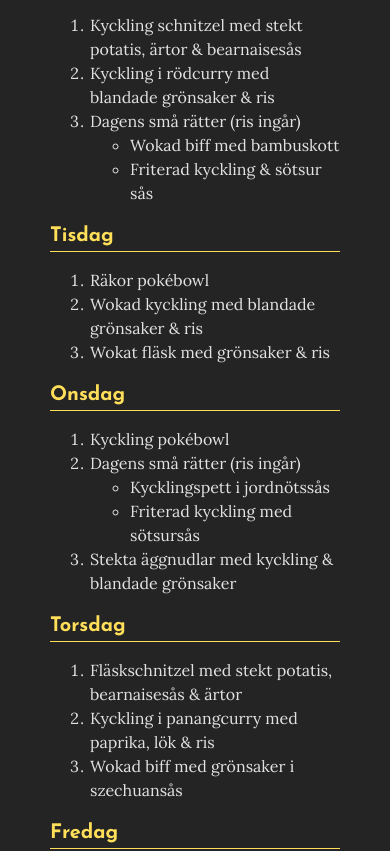
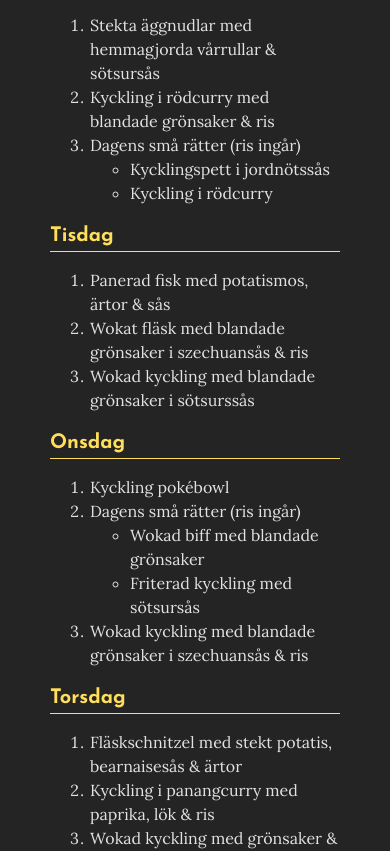
Before and after one commit to Filipc04/vietdh-react, a React (Vite) app: page / in a window 390 px wide. Shown: the part 1140-1991 px from the top of the page. Built offline with nearby package versions, Linux system fonts and the light colour scheme.

Commit message:
möjlighet att byta menyer

```diff
--- a/src/components/dinner-menu/data.ts
+++ b/src/components/dinner-menu/data.ts
@@ -88,7 +88,7 @@ export const dinnerMeals: DinnerMenu[] = [
 		],
 	},
 	{
-		mealCategory: 'PadThai',
+		mealCategory: 'Pad Thai',
 		meals: [
 			{ text: 'Risnudlar med kyckling & blandade grönsaker', price: 105 },
 			{ text: 'Risnudlar med räkor & blandade grönsaker', price: 115 },
@@ -100,7 +100,7 @@ export const dinnerMeals: DinnerMenu[] = [
 		],
 	},
 	{
-		mealCategory: 'Friterad',
+		mealCategory: 'Friterat',
 		meals: [
 			{ text: 'Friterade kycklingvingar & pommes', price: 105 },
 			{ text: 'Friterad kyckling med sötsursås/jordnötssås', price: 105 },
--- a/src/components/footer/Footer.module.css
+++ b/src/components/footer/Footer.module.css
@@ -52,3 +52,9 @@
 	display: flex;
 	flex-direction: row;
 }
+
+@media (max-width: 768px) {
+		.footer {
+		margin-top: auto;
+	}
+}
--- a/src/components/lunch-menu/LunchMenu.tsx
+++ b/src/components/lunch-menu/LunchMenu.tsx
@@ -1,4 +1,8 @@
-import { dailyMeals } from './data';
+import {
+	/*dailyMealsEven, */
+	dailyMealsOdd,
+} from './data';
+
 import styles from './LunchMenu.module.css';
 import { MenuEntry } from './MenuEntry';
 
@@ -7,7 +11,7 @@ export function LunchMenu() {
 		<div className={styles.lunchMenu}>
 			<h2>Lunchmeny</h2>
 			<div className={styles.days}>
-				{dailyMeals.map((dayAndMeal) => (
+				{dailyMealsOdd.map((dayAndMeal) => (
 					<MenuEntry
 						key={dayAndMeal.day}
 						title={dayAndMeal.day}
--- a/src/components/lunch-menu/data.ts
+++ b/src/components/lunch-menu/data.ts
@@ -1,6 +1,6 @@
 import type { DailyMenu } from '../../types/types';
 
-export const dailyMeals: DailyMenu[] = [
+export const dailyMealsEven: DailyMenu[] = [
 	{
 		day: 'Måndag',
 		meals: [
@@ -80,3 +80,82 @@ export const dailyMeals: DailyMenu[] = [
 		],
 	},
 ];
+
+export const dailyMealsOdd: DailyMenu[] = [
+	{
+		day: 'Måndag',
+		meals: [
+			{
+				text: 'Stekta äggnudlar med hemmagjorda vårrullar & sötsursås',
+			},
+			{
+				text: 'Kyckling i rödcurry med blandade grönsaker & ris',
+			},
+			{
+				text: 'Dagens små rätter (ris ingår)',
+				variants: ['Kycklingspett i jordnötssås', 'Kyckling i rödcurry'],
+			},
+		],
+	},
+	{
+		day: 'Tisdag',
+		meals: [
+			{
+				text: 'Panerad fisk med potatismos, ärtor & sås',
+			},
+			{
+				text: 'Wokat fläsk med blandade grönsaker i szechuansås & ris',
+			},
+			{
+				text: 'Wokad kyckling med blandade grönsaker i sötsurssås',
+			},
+		],
+	},
+	{
+		day: 'Onsdag',
+		meals: [
+			{
+				text: 'Kyckling pokébowl',
+			},
+			{
+				text: 'Dagens små rätter (ris ingår)',
+				variants: [
+					'Wokad biff med blandade grönsaker',
+					'Friterad kyckling med sötsursås',
+				],
+			},
+			{
+				text: 'Wokad kyckling med blandade grönsaker i szechuansås & ris',
+			},
+		],
+	},
+	{
+		day: 'Torsdag',
+		meals: [
+			{
+				text: 'Fläskschnitzel med stekt potatis, bearnaisesås & ärtor',
+			},
+			{
+				text: 'Kyckling i panangcurry med paprika, lök & ris',
+			},
+			{
+				text: 'Wokad kyckling med grönsaker & ris',
+			},
+		],
+	},
+	{
+		day: 'Fredag',
+		meals: [
+			{
+				text: 'Biff pokébowl',
+			},
+			{
+				text: 'Padthai',
+				variants: ['Stekt kyckling med risnudlar och grönsaker i padthaisås'],
+			},
+			{
+				text: 'Kycklingspett i jordnötssås & ris',
+			},
+		],
+	},
+];
--- a/src/styles/index.css
+++ b/src/styles/index.css
@@ -40,3 +40,15 @@ h3{
 h2{
 	font-family: var(--heading-font);
 }
+
+@media (max-width: 768px) {
+	body {
+		min-height: 100vh;
+		display: flex;
+		flex-direction: column;
+	}
+
+	main {
+		flex: 1;
+	}
+}
```
